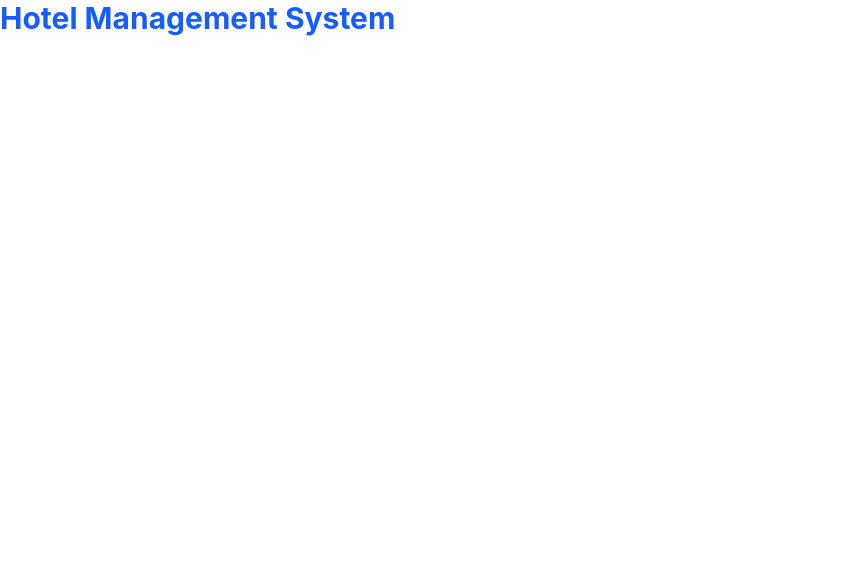
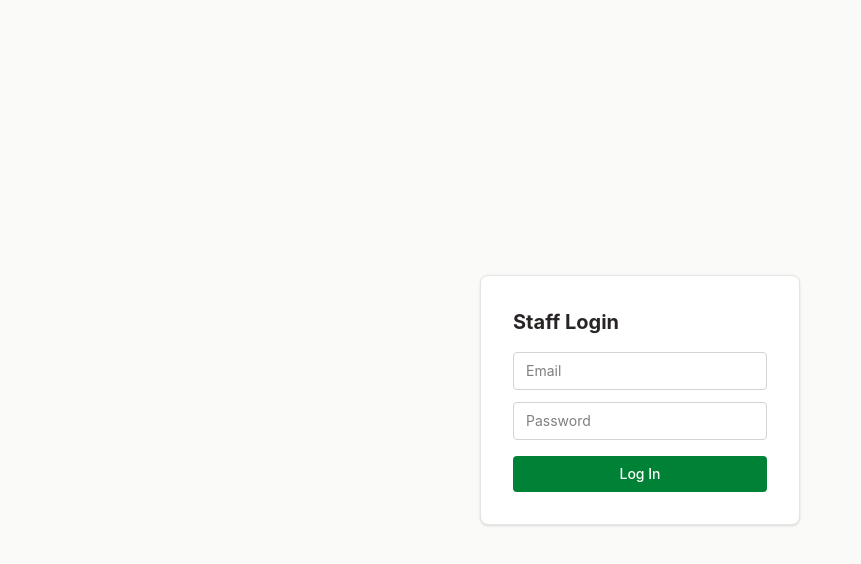
Before and after one commit to aravind21-ai/hotel-management-frontend, a React (Vite) app: page /login in a window 1280 px wide. Shown: the top 564 px of the page, without its empty margins (0-861 px from the left). Built offline with nearby package versions, Linux system fonts and the light colour scheme.

Commit message:
Added React Router with protected routes and working login flow

```diff
--- a/package.json
+++ b/package.json
@@ -11,8 +11,10 @@
   },
   "dependencies": {
     "@tailwindcss/vite": "^4.3.3",
+    "axios": "^1.19.0",
     "react": "^19.2.8",
     "react-dom": "^19.2.8",
+    "react-router-dom": "^7.18.2",
     "tailwindcss": "^4.3.3"
   },
   "devDependencies": {
--- a/src/App.tsx
+++ b/src/App.tsx
@@ -1,9 +1,33 @@
+import { BrowserRouter, Routes, Route, Navigate } from "react-router-dom";
+import Login from "./pages/Login";
+import Dashboard from "./pages/Dashboard";
+
+function ProtectedRoute({ children }: { children: React.ReactNode }) {
+  const token = localStorage.getItem("token");
+
+  if (!token) {
+    return <Navigate to="/login" replace />;
+  }
+
+  return children;
+}
+
 function App() {
   return (
-    <div>
-      <h1 className="text-3xl font-bold text-blue-600">Hotel Management System</h1>
-    </div>
-  )
+    <BrowserRouter>
+      <Routes>
+        <Route path="/login" element={<Login />} />
+        <Route
+          path="/"
+          element={
+            <ProtectedRoute>
+              <Dashboard />
+            </ProtectedRoute>
+          }
+        />
+      </Routes>
+    </BrowserRouter>
+  );
 }
 
-export default App
+export default App;
--- /dev/null
+++ b/src/components/RoomCard.tsx
@@ -0,0 +1,21 @@
+interface RoomCardProps {
+  number: string;
+  type: string;
+  pricePerNight: number;
+  status: string;
+}
+
+function RoomCard({ number, type, pricePerNight, status }: RoomCardProps) {
+  return (
+    <div className="bg-white rounded-lg shadow p-4 border border-stone-200">
+      <h3 className="text-lg font-semibold text-stone-800">Room {number}</h3>
+      <p className="text-sm text-stone-500">{type}</p>
+      <p className="text-sm text-stone-600 mt-2">€{pricePerNight} / night</p>
+      <span className="inline-block mt-2 text-xs px-2 py-1 rounded-full bg-green-100 text-green-700">
+        {status}
+      </span>
+    </div>
+  );
+}
+
+export default RoomCard;
--- /dev/null
+++ b/src/pages/Dashboard.tsx
@@ -0,0 +1,50 @@
+import { useState, useEffect } from "react";
+import axios from "axios";
+import RoomCard from "../components/RoomCard";
+
+interface Room {
+  id: string;
+  number: string;
+  type: string;
+  pricePerNight: number;
+  status: string;
+}
+
+function Dashboard() {
+  const [rooms, setRooms] = useState<Room[]>([]);
+
+  useEffect(() => {
+    async function fetchRooms() {
+      const token = localStorage.getItem("token");
+
+      const response = await axios.get("http://localhost:3000/api/rooms", {
+        headers: {
+          Authorization: `Bearer ${token}`,
+        },
+      });
+
+      setRooms(response.data);
+    }
+
+    fetchRooms();
+  }, []);
+
+  return (
+    <div className="min-h-screen bg-stone-50 p-8">
+      <h1 className="text-3xl font-bold text-stone-800 mb-6">Hotel Management System</h1>
+      <div className="grid grid-cols-3 gap-4">
+        {rooms.map((room) => (
+          <RoomCard
+            key={room.id}
+            number={room.number}
+            type={room.type}
+            pricePerNight={room.pricePerNight}
+            status={room.status}
+          />
+        ))}
+      </div>
+    </div>
+  );
+}
+
+export default Dashboard;
--- /dev/null
+++ b/src/pages/Login.tsx
@@ -0,0 +1,67 @@
+import { useState } from "react";
+import axios from "axios";
+import { useNavigate } from "react-router-dom";
+
+function Login() {
+  const navigate = useNavigate();
+  const [email, setEmail] = useState("");
+  const [password, setPassword] = useState("");
+  const [error, setError] = useState("");
+
+  async function handleLogin(e: React.FormEvent) {
+    e.preventDefault();
+    setError("");
+
+    try {
+      const response = await axios.post("http://localhost:3000/api/auth/login", {
+        email,
+        password,
+      });
+
+      localStorage.setItem("token", response.data.token);
+      localStorage.setItem("user", JSON.stringify(response.data.user));
+
+      navigate("/");
+    } catch (err) {
+      setError("Invalid email or password");
+    }
+  }
+
+  return (
+    <div className="min-h-screen bg-stone-50 flex items-center justify-center">
+      <form
+        onSubmit={handleLogin}
+        className="bg-white p-8 rounded-lg shadow border border-stone-200 w-80"
+      >
+        <h1 className="text-xl font-bold text-stone-800 mb-4">Staff Login</h1>
+
+        {error && <p className="text-red-600 text-sm mb-3">{error}</p>}
+
+        <input
+          type="email"
+          placeholder="Email"
+          value={email}
+          onChange={(e) => setEmail(e.target.value)}
+          className="w-full border border-stone-300 rounded px-3 py-2 mb-3 text-sm"
+        />
+
+        <input
+          type="password"
+          placeholder="Password"
+          value={password}
+          onChange={(e) => setPassword(e.target.value)}
+          className="w-full border border-stone-300 rounded px-3 py-2 mb-4 text-sm"
+        />
+
+        <button
+          type="submit"
+          className="w-full bg-green-700 text-white rounded py-2 text-sm font-medium hover:bg-green-800"
+        >
+          Log In
+        </button>
+      </form>
+    </div>
+  );
+}
+
+export default Login;
```
Also changed, not shown: 1 other file (tests, documents, lock files or other folders).
